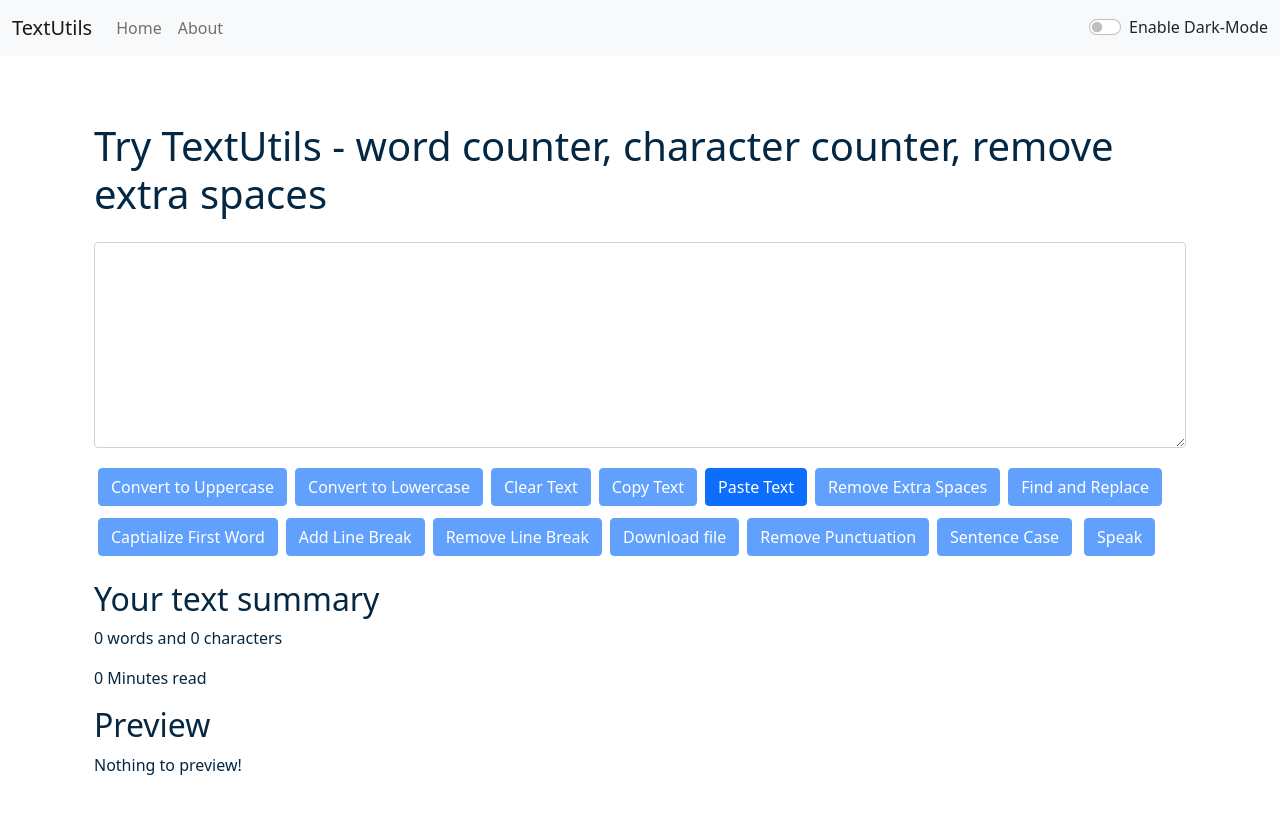
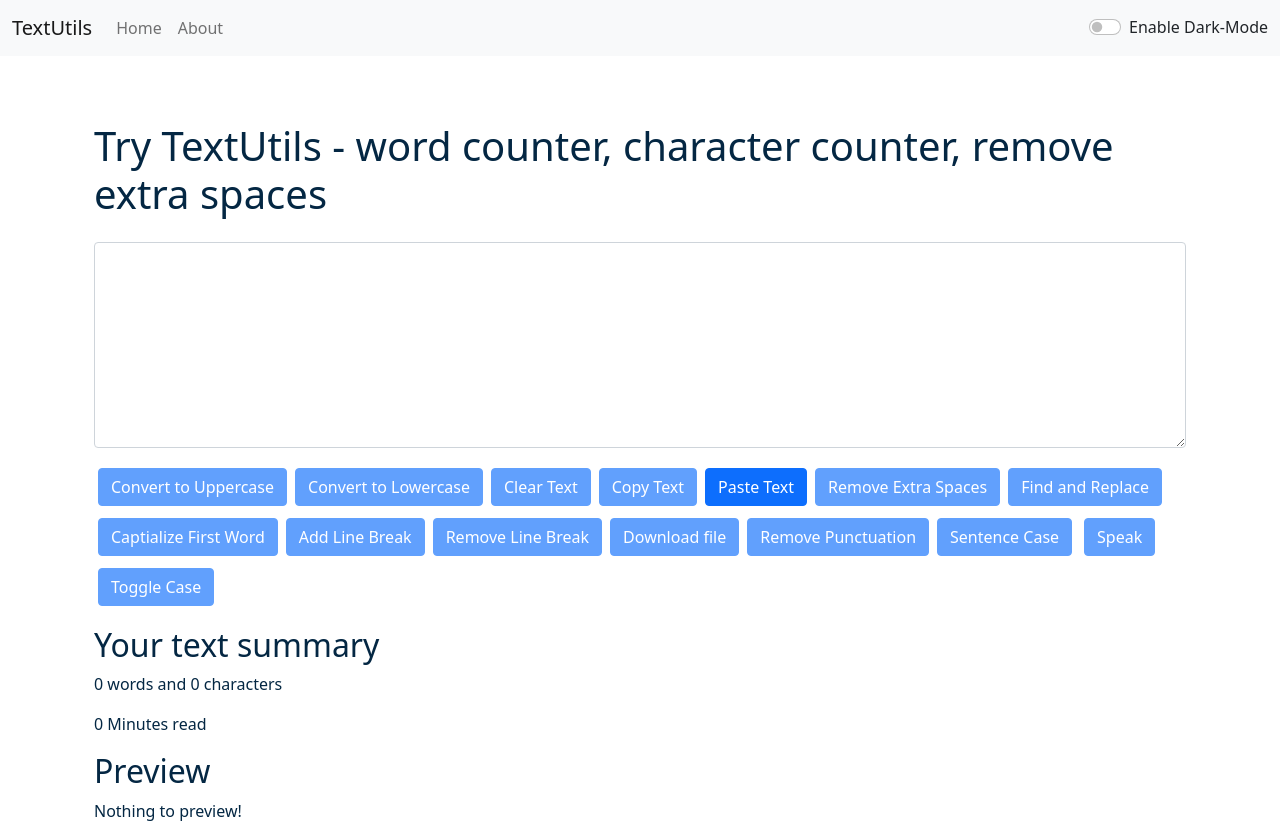
Before and after one commit to PCON-Hacktoberfest-2022/Textutils, a React (Create React App) app: page / in a window 1280 px wide. Before the commit the page ends 800 px from the top, so only its background shows below. Built offline with nearby package versions, Linux system fonts and the light colour scheme.

Commit message:
Added toggle case feature

```diff
--- a/src/components/TextForm.js
+++ b/src/components/TextForm.js
@@ -11,6 +11,21 @@ export default function TextForm(props) {
     let newText = text.toLowerCase();
     setText(newText);
     props.showAlert("Converted to lowercase!", "success");
+  };
+
+  // toggle case: prabhat7k
+  const toggleCase = () => {
+    let str = text.split("");
+    for (let i = 0; i < str.length; i++)
+    {
+        if (str[i] >= 'A' && str[i] <= 'Z')
+            str[i] =  String.fromCharCode(str[i].charCodeAt(0) + 'a'.charCodeAt(0) - 'A'.charCodeAt(0));
+        else if (str[i] >= 'a' && str[i] <= 'z')
+            str[i] =  String.fromCharCode(str[i].charCodeAt(0) + 'A'.charCodeAt(0) - 'a'.charCodeAt(0));
+    }
+    let newText = str.join("");
+    // console.log(newText);
+    setText(newText);
   };
 
   const handleClearClick = () => {
@@ -168,6 +183,7 @@ export default function TextForm(props) {
           <button disabled={text.length === 0} className="btn btn-primary mx-1 my-1" onClick={handlePunctuation}>Remove Punctuation</button>
           <button disabled={text.length === 0} className="btn btn-primary mx-1 my-1" onClick={handleSentenceCase}>Sentence Case</button>
           <button disabled={text.length===0} className="btn btn-primary mx-2 my-2" type="submit" onClick={speak}  >Speak</button>
+          <button disabled={text.length === 0} className="btn btn-primary mx-1 my-1" onClick={toggleCase}>Toggle Case</button>
 
           {findAndReplace &&
             <div style={{ display: 'flex', width: '200px', flexWrap: 'wrap' }}>
```
